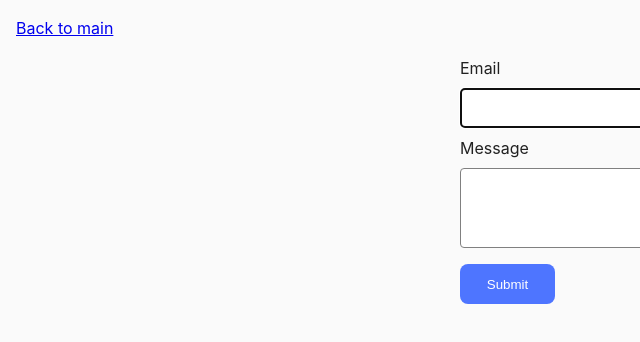
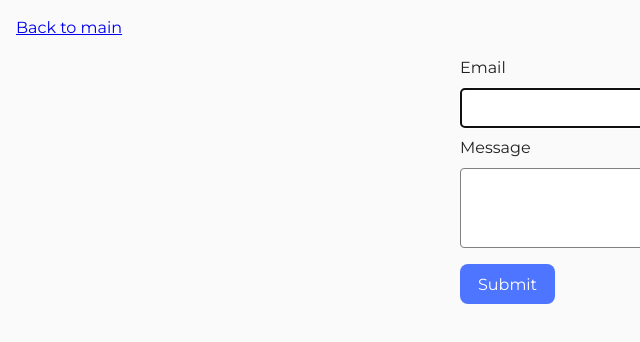
Before and after one commit to MaRo-Christmas/goit-advancedjs-hw-01, a website built with Vite: page src/2-form.html in a window 1280 px wide. Shown: the full height of the page, 0-640 px from the left. Built offline with nearby package versions, Linux system fonts and the light colour scheme.

Commit message:
modified:   src/css/styles.css

```diff
--- a/src/css/styles.css
+++ b/src/css/styles.css
@@ -1,11 +1,14 @@
+@import url('https://fonts.googleapis.com/css2?family=Montserrat:wght@400&display=swap');
+
 * {
   box-sizing: border-box;
 }
 
 body {
   margin: 16px;
-  font-family: -apple-system, BlinkMacSystemFont, 'Segoe UI', Roboto, Oxygen,
-    Ubuntu, Cantarell, 'Open Sans', 'Helvetica Neue', sans-serif;
+  font-family: 'Montserrat', -apple-system, BlinkMacSystemFont, 'Segoe UI',
+    Roboto, Oxygen, Ubuntu, Cantarell, 'Open Sans', 'Helvetica Neue', sans-serif;
+  font-size: 16px;
   -webkit-font-smoothing: antialiased;
   -moz-osx-font-smoothing: grayscale;
   background-color: #fafafa;
@@ -30,6 +33,7 @@ img {
   align-items: center;
   gap: 20px;
 }
+
 .taskLink {
   display: flex;
   justify-content: center;
@@ -81,6 +85,7 @@ img {
   cursor: pointer;
   transition: transform 0.5s;
 }
+
 .btn-modal:hover {
   transform: scale(1.2);
 }
@@ -116,6 +121,7 @@ img {
   resize: none;
   height: 80px;
 }
+
 .feedback-form button {
   margin-top: 8px;
   align-self: flex-start;
@@ -125,6 +131,9 @@ img {
   width: 95px;
   height: 40px;
   color: white;
+  font-family: 'Montserrat', sans-serif;
+  font-size: 16px;
+  cursor: pointer;
 }
 
 .feedback-form button:hover {
```
